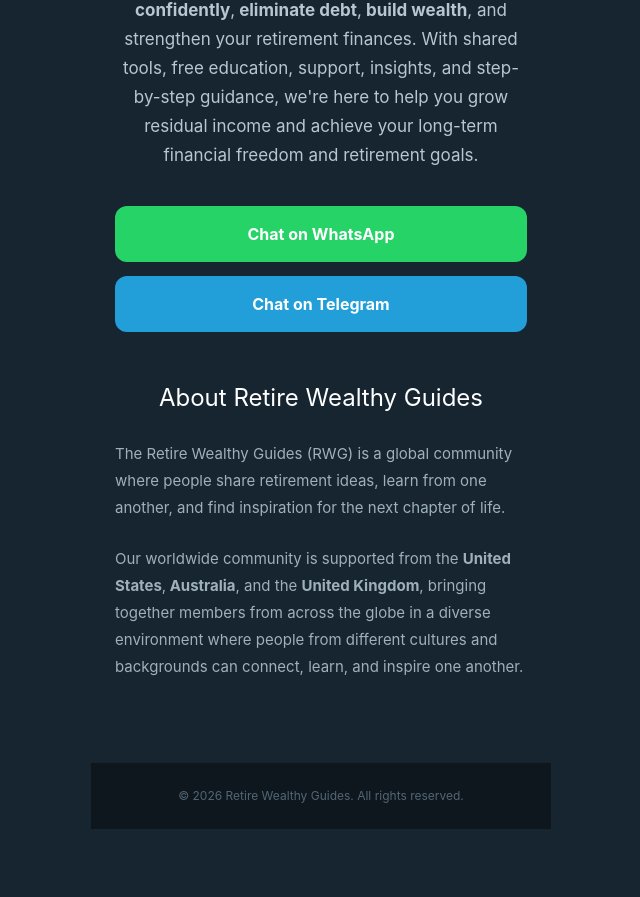
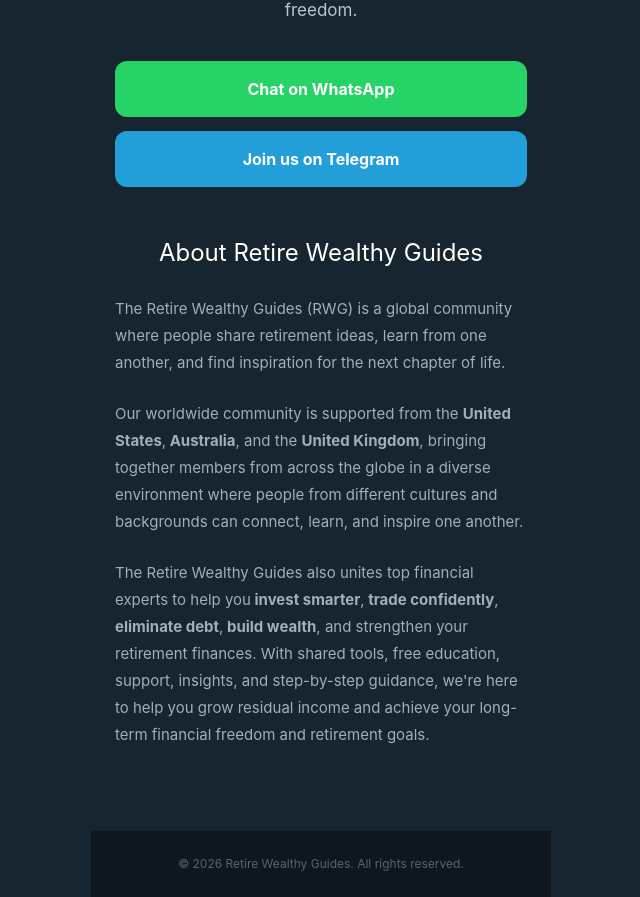
Before and after one commit to Bynumlloy/Tmbprint, a Next.js app: page / in a window 1280 px wide. Shown: the part 380-1277 px from the top of the page, without its empty margins (319-959 px from the left). Before the commit the page ends 1209 px from the top, so only its background shows below. Built offline with nearby package versions, Linux system fonts and the light colour scheme.

Commit message:
Update page.jsx

```diff
--- a/app/page.jsx
+++ b/app/page.jsx
@@ -106,16 +106,8 @@
                 marginBottom: 36,
               }}
             >
-
-                  The Retire Wealthy Guides also unites top financial experts to help you
-                  <strong> invest smarter</strong>,
-                  <strong> trade confidently</strong>,
-                  <strong> eliminate debt</strong>,
-                  <strong> build wealth</strong>, and strengthen your retirement finances.
-                  With shared tools, free education, support, insights, and step-by-step
-                  guidance, we're here to help you grow residual income and achieve your
-                  long-term financial freedom and retirement goals.
-
+              Helping investors build wealth, trade confidently,
+              eliminate debt and retire with lasting financial freedom.
             </p>
 
             <div
@@ -155,7 +147,7 @@
                   fontSize: 16,
                 }}
               >
-                Chat on Telegram
+                Join us on Telegram
               </Link>
             </div>
 
@@ -207,7 +199,23 @@
                   and inspire one another.
                 </p>
 
-
+                <p
+                  style={{
+                    color: "#9fb0bc",
+                    lineHeight: 1.8,
+                    fontSize: 15,
+                    margin: 0,
+                  }}
+                >
+                  The Retire Wealthy Guides also unites top financial experts to help you
+                  <strong> invest smarter</strong>,
+                  <strong> trade confidently</strong>,
+                  <strong> eliminate debt</strong>,
+                  <strong> build wealth</strong>, and strengthen your retirement finances.
+                  With shared tools, free education, support, insights, and step-by-step
+                  guidance, we're here to help you grow residual income and achieve your
+                  long-term financial freedom and retirement goals.
+                </p>
               </div>
             </section>
           </div>
```
